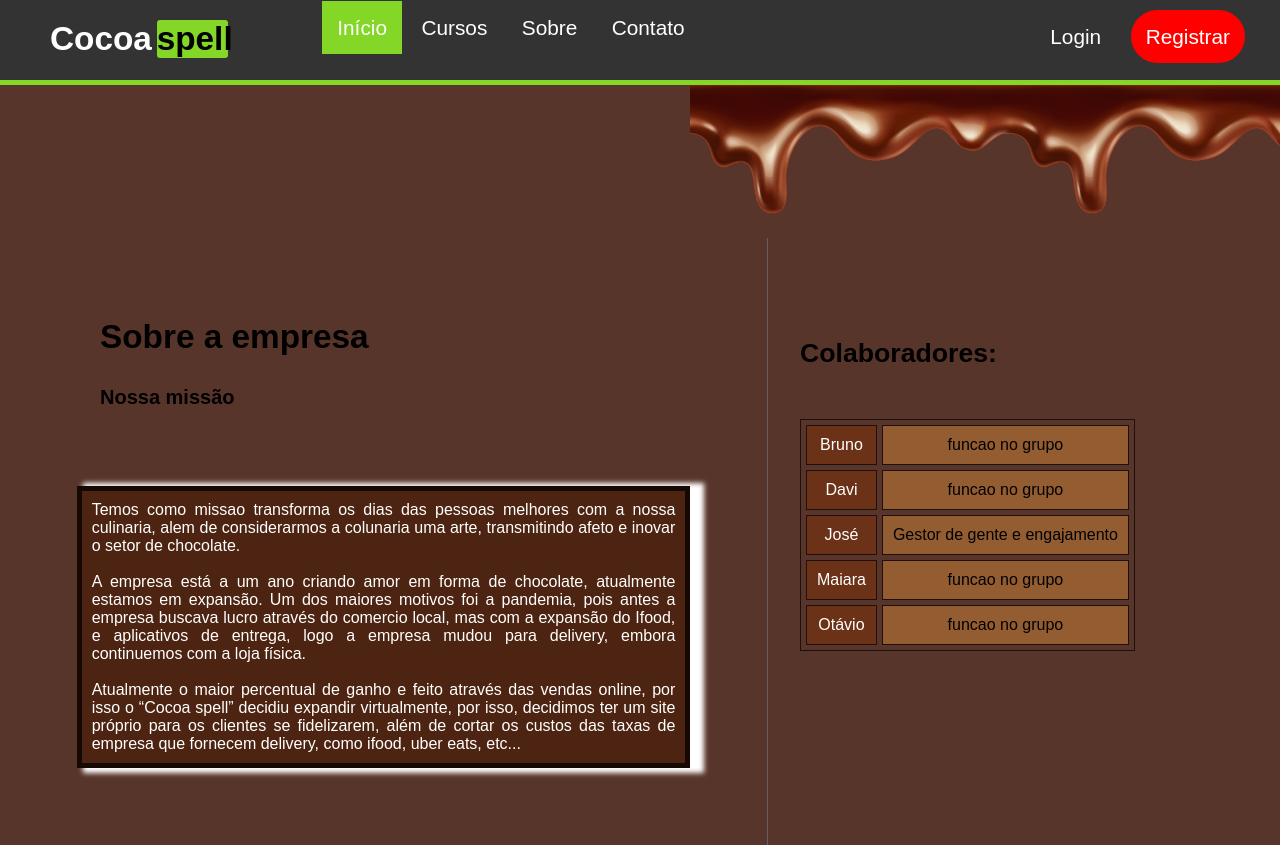
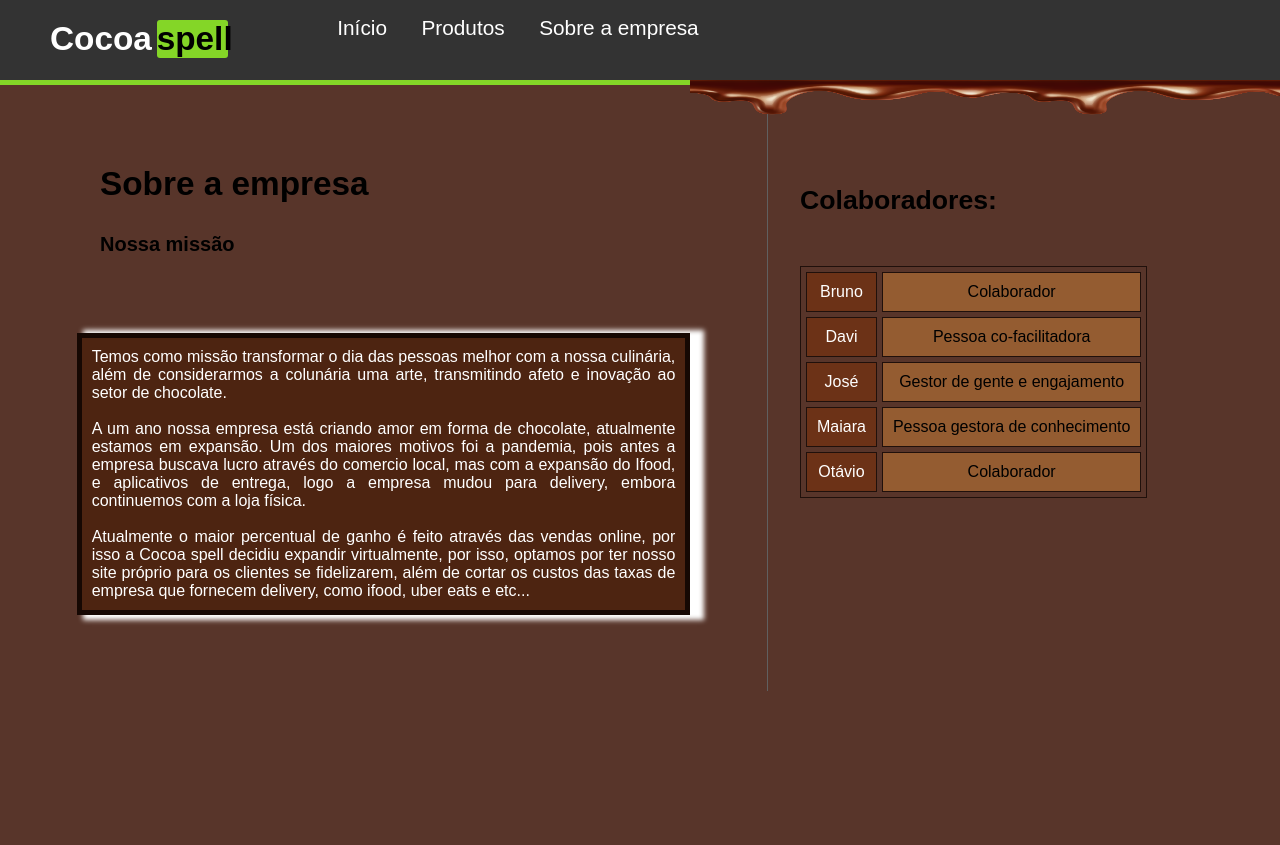
Before and after one commit to elguesabal/Trabalho-em-grupo, a plain HTML site: page quem-somos-nos.html in a window 1280 px wide. Shown: the top 845 px of the page. After the commit the page ends 800 px from the top, so only its background shows below. Drawn offline with Linux system fonts and the light colour scheme.

Commit message:
Update quem-somos-nos.html
Mudancas feitas:
-gramatica do texto corrigido
-cabecalho  teve alguns botoes alterados
-os botoes registrar e login foram desativados sendo transformados em comentarios (os codigos referente a esses botoes foram mantidos sem alteracao no css)

```diff
--- a/quem-somos-nos.html
+++ b/quem-somos-nos.html
@@ -9,55 +9,53 @@
 
 <header class="cabecalho">
     <h1 class="logo">Cocoa <div class="spell">spell</div></h1>
-
-    <button class="menu-toggle">
-        <i class="fa fa-lg fa-bars"></i>
-    </button>
     <nav class="menu">
         <ul>
             <li>
-                <a href="#inicio" class="selected">Início</a>
+                <a href="#inicio">Início</a>
             </li>
             <li>
-                <a href="#cursos">Cursos</a>
+                <a href="#cursos">Produtos</a>
             </li>
             <li>
-                <a href="#sobre">Sobre</a>
+                <a href="#sobre">Sobre a empresa</a>
             </li>
             <li>
-                <a href="#contato">Contato</a>
+                <a href="#contato"></a>
             </li>
         </ul>
     </nav>
-    <aside class="autenticacao">
+    <img src="imagens/chocolate1.png"/>
+    <!-- <aside class="autenticacao">
         <a href="#login">Login</a>
-        <a href="#registar" class="botao destaque">Registrar</a>
-    </aside>
+        <a class="registrar">Registrar</a>
+    </aside> -->
 </header>
 
-<img src="imagens/chocolate1.png"/>
+
 
 <section id="corpo"> <!--tudo q esta entre section id="copor" vai ficar do lado esquerdo-->
 <h1>Sobre a empresa</h1>
 <h2>Nossa missão</h2>
 
-<p class="missao">Temos como missao transforma os dias das pessoas melhores com a nossa culinaria, alem de considerarmos a colunaria uma arte, transmitindo afeto e inovar o setor de chocolate.<br/>
+<p class="missao">Temos como missão transformar o dia das pessoas melhor com a nossa culinária, além de considerarmos a colunária uma arte, transmitindo afeto e inovação ao setor de chocolate.<br/>
 <br/>
-A empresa está a um ano criando amor em forma de chocolate, atualmente estamos em expansão. Um dos maiores motivos foi a pandemia, pois antes a empresa buscava lucro através do comercio local, mas com a expansão do Ifood, e aplicativos de entrega, logo a empresa mudou para delivery, embora continuemos com a loja física.<br/>
+A um ano nossa empresa está criando amor em forma de chocolate, atualmente estamos em expansão. Um dos maiores motivos foi a pandemia, pois antes a empresa buscava lucro através do comercio local, mas com a expansão do Ifood, e aplicativos de entrega, logo a empresa mudou para delivery, embora continuemos com a loja física.<br/>
 <br/>
-Atualmente o maior percentual de ganho e feito através das vendas online, por isso o “Cocoa spell” decidiu expandir virtualmente, por isso, decidimos ter um site próprio para os clientes se fidelizarem, além de cortar os custos das taxas de empresa que fornecem delivery, como ifood, uber eats, etc...</p>
+Atualmente o maior percentual de ganho é feito através das vendas online, por isso a Cocoa spell decidiu expandir virtualmente, por isso, optamos por ter nosso site próprio para os clientes se fidelizarem, além de cortar os custos das taxas de empresa que fornecem delivery, como ifood, uber eats e etc...</p>
 </section>
 
 
-<h3 class="colaboradores">Colaboradores:</h3>
+
+<h3 class="colaboradores">Colaboradores:</h3>   <!--tudo abaixo dessa linha vai ficar do lado direito-->
 
 <table id="tabela">
 
-    <tr><td class="ce">Bruno</td><td class="cd">funcao no grupo</td></tr>
-    <tr><td class="ce">Davi</td><td class="cd">funcao no grupo</td></tr>
+    <tr><td class="ce">Bruno</td><td class="cd">Colaborador</td></tr>
+    <tr><td class="ce">Davi</td><td class="cd">Pessoa co-facilitadora</td></tr>
     <tr><td class="ce">José</td><td class="cd">Gestor de gente e engajamento</td></tr>
-    <tr><td class="ce">Maiara</td><td class="cd">funcao no grupo</td></tr>
-    <tr><td class="ce">Otávio</td><td class="cd">funcao no grupo</td></tr>
+    <tr><td class="ce">Maiara</td><td class="cd">Pessoa gestora de conhecimento</td></tr>
+    <tr><td class="ce">Otávio</td><td class="cd">Colaborador</td></tr>
 </table>
 
 </body>
```
